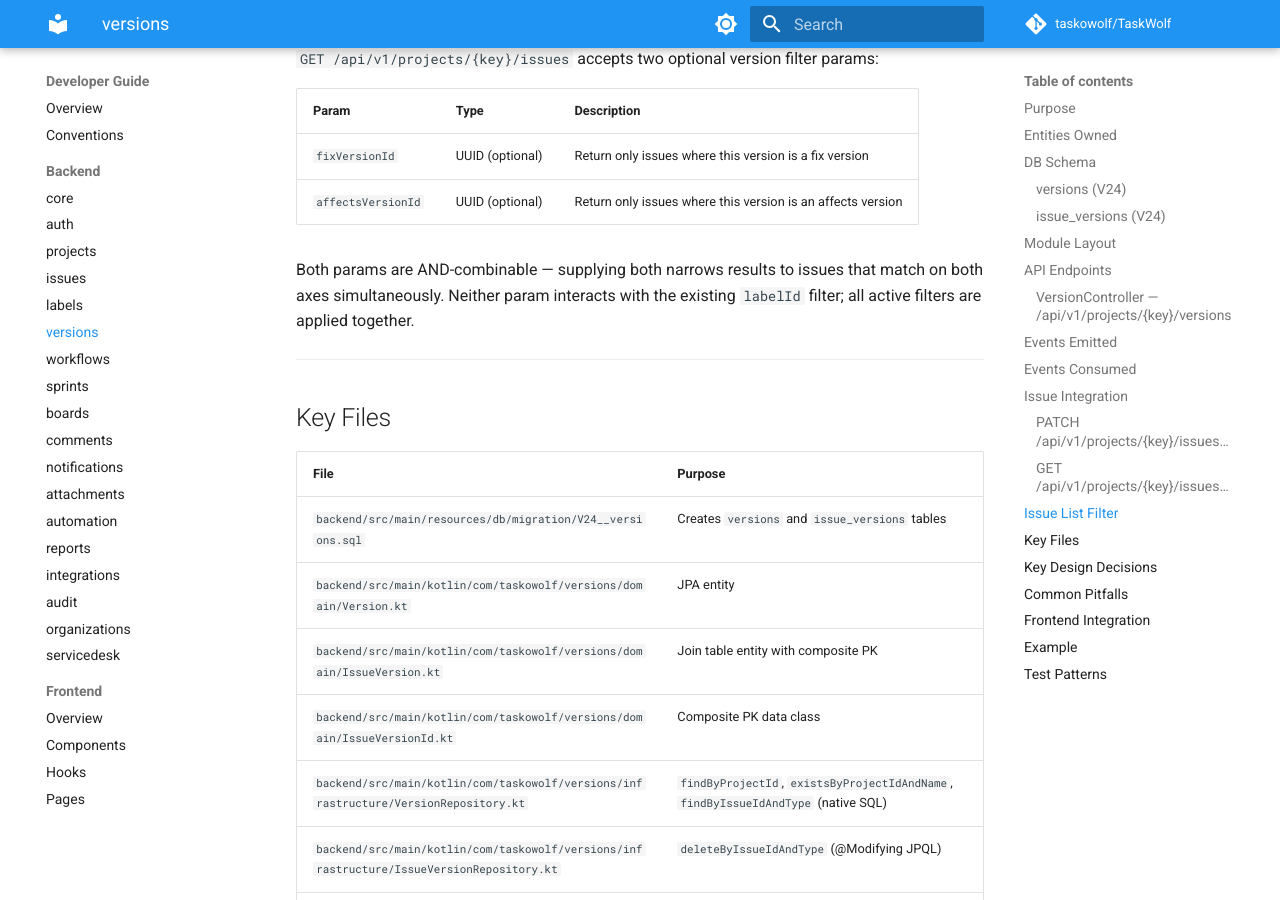
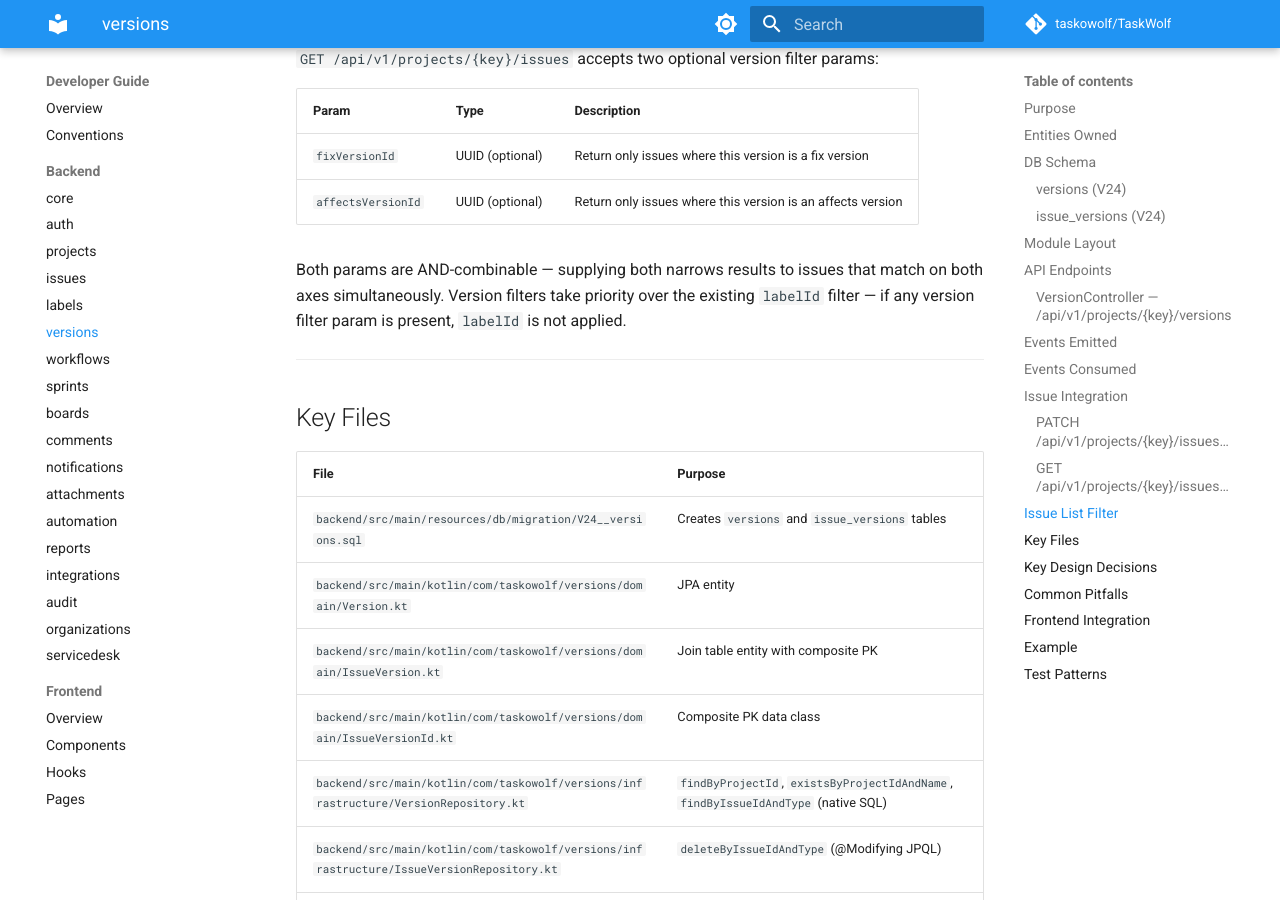
Before and after one commit to WolfTasks/TaskWolf, an MkDocs documentation site: the page built from mkdocs/developer-guide/backend/versions.md, in a window 1280 px wide and 900 px high, scrolled down 4010 px. Built offline with MkDocs 1.6.1 and Material for MkDocs 9.7.7, drawn with Linux system fonts in a browser that asks for light colours; comment, search, counter and statistics services are not loaded; some of the changed text lies outside the part shown.

Commit message:
docs(wiki): fix filter priority and cross-module injection notes in versions.md

```diff
--- a/mkdocs/developer-guide/backend/versions.md
+++ b/mkdocs/developer-guide/backend/versions.md
@@ -152,7 +152,7 @@ return IssueResponse.from(issue, refs, labels, fixVersions, affectsVersions)
 | `fixVersionId` | UUID (optional) | Return only issues where this version is a fix version |
 | `affectsVersionId` | UUID (optional) | Return only issues where this version is an affects version |
 
-Both params are AND-combinable — supplying both narrows results to issues that match on both axes simultaneously. Neither param interacts with the existing `labelId` filter; all active filters are applied together.
+Both params are AND-combinable — supplying both narrows results to issues that match on both axes simultaneously. Version filters take priority over the existing `labelId` filter — if any version filter param is present, `labelId` is not applied.
 
 ---
 
@@ -186,6 +186,7 @@ Both params are AND-combinable — supplying both narrows results to issues that
 ## Common Pitfalls
 
 - **`VersionRepository` is injected in two cross-module locations.** `IssueController.get()` uses `findByIssueIdAndType` (native SQL) to load both version sets for the single-issue GET. `IssueService.update()` uses `findAllById` to resolve incoming version IDs before saving. Both are deliberate exceptions to the no-cross-module-injection rule.
+- **`IssueVersionRepository` is injected into `IssueService` as a cross-module dependency.** Like `VersionRepository`, this is a deliberate exception to enforce transactional cleanup of version assignments. `IssueService.update()` calls `deleteByIssueIdAndType()` before re-inserting to detect actual changes and emit appropriate events.
 - **`null` vs empty list on `UpdateIssueRequest.fixVersionIds` / `affectsVersionIds`.** `null` = no change; `[]` = clear all versions of that type. The service checks `request.fixVersionIds != null` before touching the set.
 - **Versions from a different project are silently dropped.** `IssueService.update()` filters resolved versions by `it.project.id == project.id`. No error is returned — the call succeeds and only valid versions are applied.
 - **`IssueVersionRepository.deleteByIssueIdAndType` is a `@Modifying` JPQL query.** It requires an active transaction and must run before `saveAll` in the same transaction. Do not call it outside a `@Transactional` context.
```
